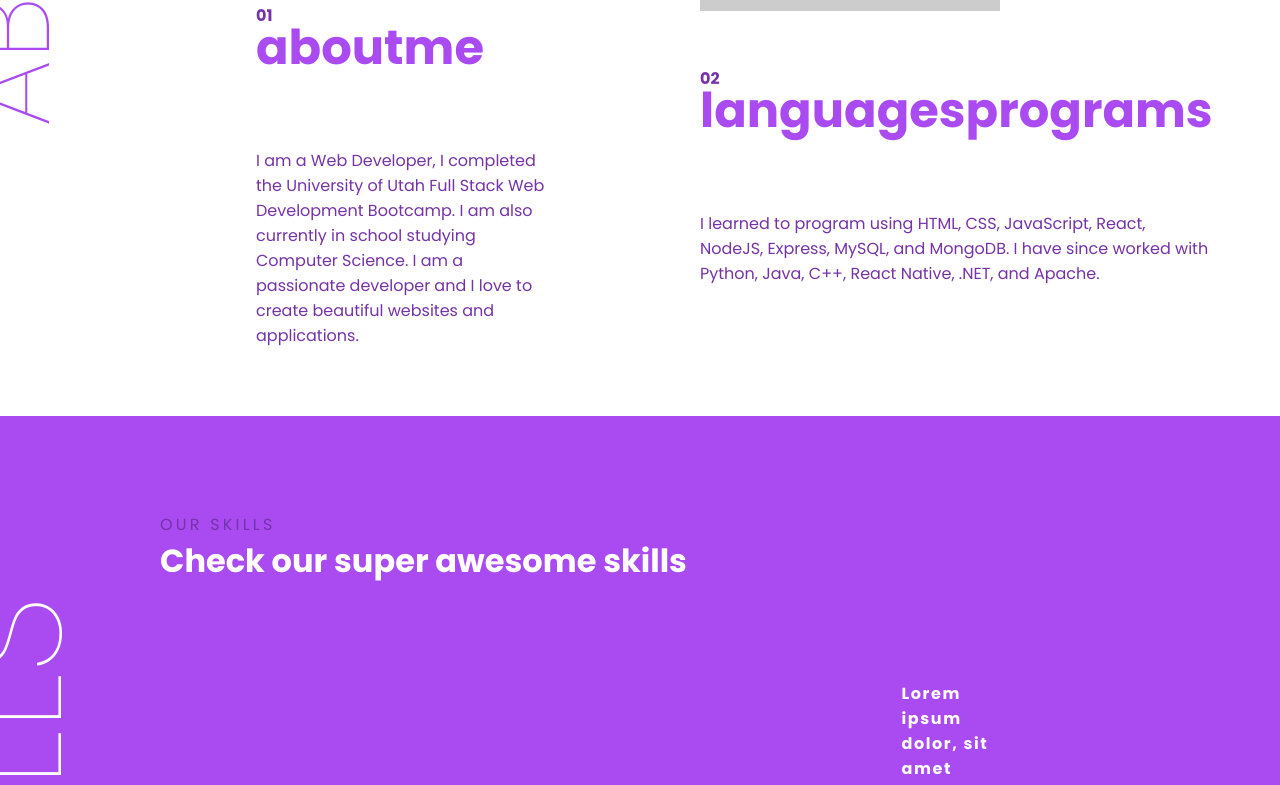
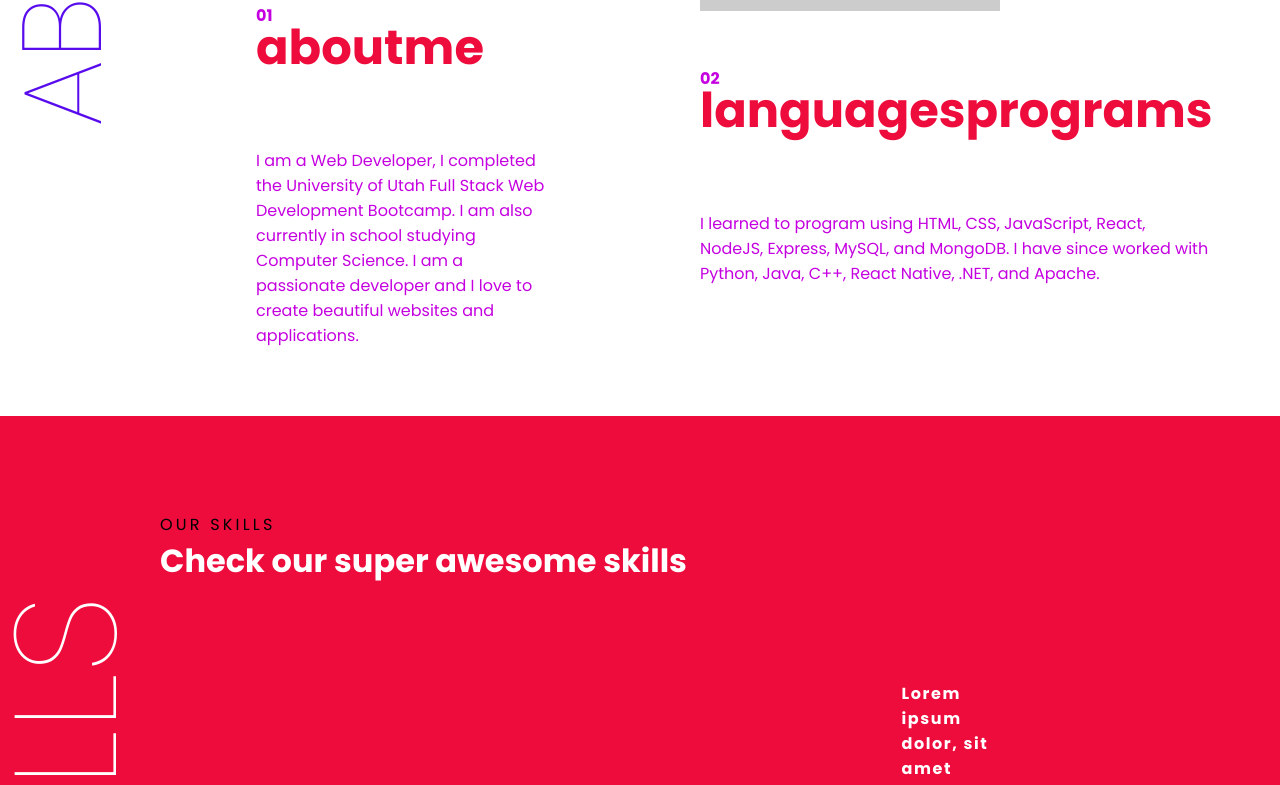
Before and after one commit to rjhelm/curly-octo-winner, a React (Create React App) app in the folder port-dev/: page / in a window 1280 px wide. Shown: the part 1344-2129 px from the top of the page. Built offline with nearby package versions, Linux system fonts and the light colour scheme.

Commit message:
testing analogous color scheme for more contrast:

```diff
--- a/port-dev/src/components/Skills.js
+++ b/port-dev/src/components/Skills.js
@@ -37,7 +37,7 @@ const Section = styled.section`
     p {
       text-transform: uppercase;
       letter-spacing: 0.2rem;
-      color: var(--primary-color);
+      color: var(--terticiary-color);
     }
     h2 {
       color: white;
@@ -77,7 +77,7 @@ const Section = styled.section`
               background-color: white;
             }
             &::-webkit-progress-value {
-              background-color: var(--primary-color);
+              background-color: var(--analogous-color);
             }
           }
         }
--- a/port-dev/src/components/Title.js
+++ b/port-dev/src/components/Title.js
@@ -13,10 +13,10 @@ const Div = styled.div`
   position: relative;
   h1 {
     position: absolute;
-    transform: translateX(-47%) translateY(20vw) rotate(-90deg);
+    transform: translateX(-32%) translateY(20vw) rotate(-90deg);
     font-size: 7rem;
     text-transform: uppercase;
-    color: var(--secondary-color);
+    color: var(--tertiary-color);
     font-weight: 100;
     @media screen and (min-width: 280px) and (max-width: 1080px) {
       display: none;
--- a/port-dev/src/index.css
+++ b/port-dev/src/index.css
@@ -1,8 +1,10 @@
 @import url("https://fonts.googleapis.com/css2?family=Poppins:wght@100;200;300;400;500;600;700;800&display=swap");
 
 :root {
-  --primary-color: #7433A6;
-  --secondary-color: #AA4BF2;
+  --primary-color: #C500E0;
+  --secondary-color: #ED0C3C;
+  --tertiary-color: #580CED;
+  --analogous-color: #9C0CF7;
   --font-family: 'Poppins', sans-serif;
 }
 
```
